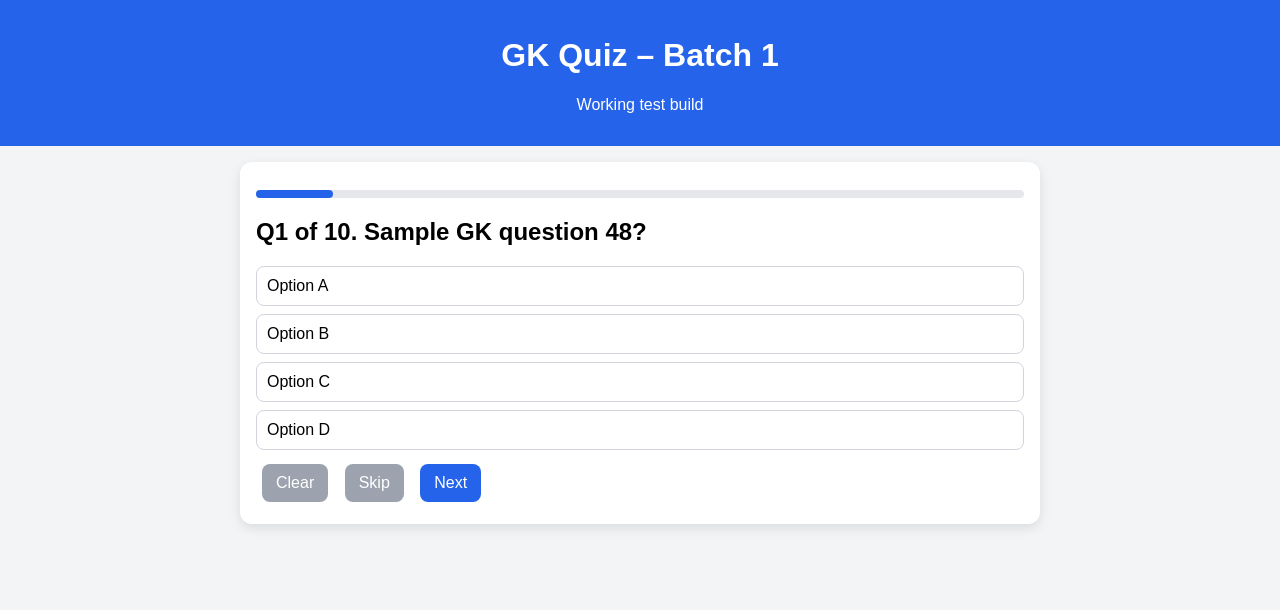
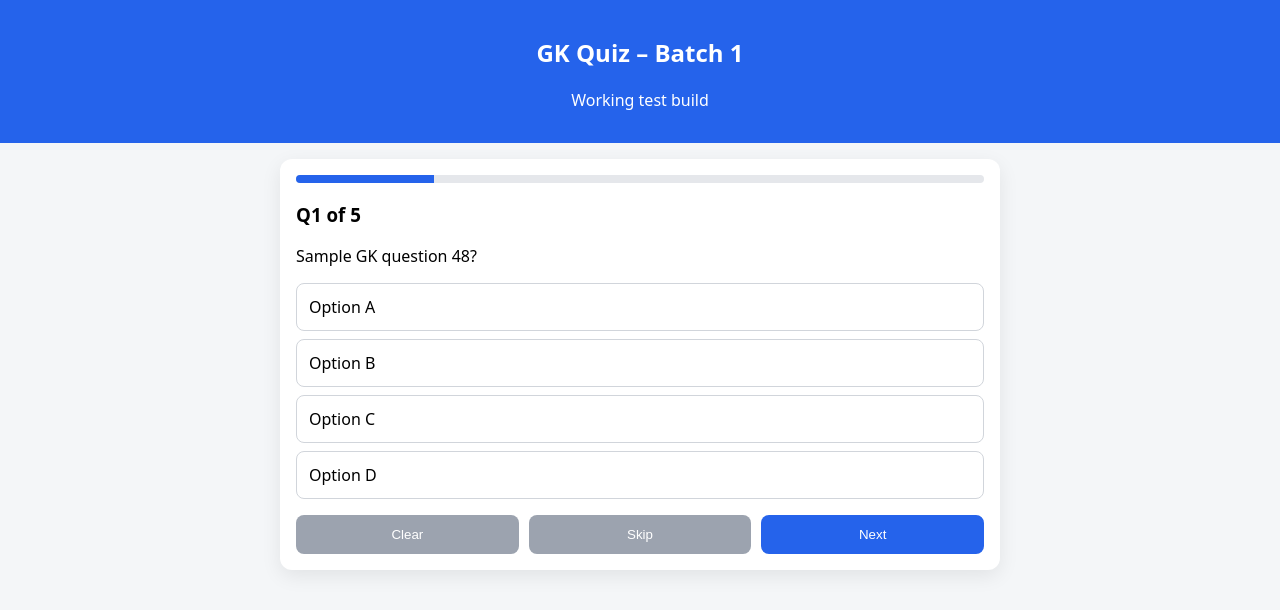
Before and after one commit to disccomm/gk-class2-pwa, a plain HTML site: page index.html in a window 1280 px wide. Both pictures are taken after a click on the button "Start Quiz". Drawn offline with Linux system fonts and the light colour scheme.

Commit message:
Add files via upload

```diff
--- a/index.html
+++ b/index.html
@@ -4,117 +4,188 @@
 <meta charset="UTF-8" />
 <meta name="viewport" content="width=device-width, initial-scale=1.0"/>
 <title>GK Quiz – Batch 1</title>
+
 <style>
-body{font-family:Arial,Helvetica,sans-serif;margin:0;background:#f3f4f6}
-header{background:#2563eb;color:#fff;padding:16px;text-align:center}
-.container{max-width:800px;margin:auto;padding:16px}
-.card{background:#fff;border-radius:12px;padding:16px;box-shadow:0 4px 12px rgba(0,0,0,.1)}
-button{padding:10px 14px;margin:6px;border:none;border-radius:8px;font-size:16px}
-.primary{background:#2563eb;color:#fff}
-.secondary{background:#9ca3af;color:#fff}
-.option{border:1px solid #d1d5db;padding:10px;border-radius:8px;margin:8px 0}
-.option.correct{background:#dcfce7;border-color:#22c55e}
-.option.wrong{background:#fee2e2;border-color:#ef4444}
-.progress{height:8px;background:#e5e7eb;border-radius:4px;margin:12px 0}
-.bar{height:100%;width:0%;background:#2563eb;border-radius:4px}
-img{max-width:100%;border-radius:8px;margin:8px 0}
+body {
+  font-family: system-ui, -apple-system, BlinkMacSystemFont;
+  background: #f4f6f8;
+  margin: 0;
+}
+header {
+  background: #2563eb;
+  color: white;
+  padding: 16px;
+  text-align: center;
+}
+.container {
+  max-width: 720px;
+  margin: auto;
+  padding: 16px;
+}
+.card {
+  background: white;
+  border-radius: 12px;
+  padding: 16px;
+  box-shadow: 0 6px 20px rgba(0,0,0,0.08);
+}
+.progress {
+  height: 8px;
+  background: #e5e7eb;
+  border-radius: 4px;
+  overflow: hidden;
+  margin-bottom: 12px;
+}
+.progress-bar {
+  height: 100%;
+  background: #2563eb;
+  width: 0%;
+}
+.option {
+  border: 1px solid #d1d5db;
+  padding: 12px;
+  border-radius: 8px;
+  margin-top: 8px;
+  cursor: pointer;
+}
+.option.selected { background: #dbeafe; border-color: #2563eb; }
+.option.correct { background: #dcfce7; border-color: #16a34a; }
+.option.wrong { background: #fee2e2; border-color: #dc2626; }
+img {
+  max-width: 100%;
+  border-radius: 10px;
+  margin: 12px 0;
+}
+.buttons {
+  display: flex;
+  gap: 10px;
+  margin-top: 16px;
+}
+button {
+  flex: 1;
+  padding: 12px;
+  border-radius: 8px;
+  border: none;
+  cursor: pointer;
+}
+.primary { background: #2563eb; color: white; }
+.secondary { background: #9ca3af; color: white; }
 </style>
-<script src="questionBank.js"></script>
 </head>
+
 <body>
 
 <header>
-  <h1>GK Quiz – Batch 1</h1>
+  <h2>GK Quiz – Batch 1</h2>
   <p>Working test build</p>
 </header>
 
 <div class="container">
   <div class="card" id="setup">
     <label>Select number of questions:</label><br/>
-    <select id="count"></select><br/><br/>
+    <select id="count">
+      <option value="5">5</option>
+      <option value="10">10</option>
+      <option value="20">20</option>
+    </select>
+    <br/><br/>
     <button class="primary" onclick="startQuiz()">Start Quiz</button>
   </div>
 
-  <div class="card" id="quiz" style="display:none">
-    <div class="progress"><div id="bar" class="bar"></div></div>
-    <h2 id="qtext"></h2>
-    <img id="qimg" style="display:none"/>
+  <div class="card" id="quiz" style="display:none;">
+    <div class="progress"><div class="progress-bar" id="bar"></div></div>
+    <h3 id="qnum"></h3>
+    <p id="question"></p>
+    <div id="image"></div>
     <div id="options"></div>
-    <button class="secondary" onclick="clearAnswer()">Clear</button>
-    <button class="secondary" onclick="skip()">Skip</button>
-    <button class="primary" onclick="next()">Next</button>
+
+    <div class="buttons">
+      <button class="secondary" onclick="clearAnswer()">Clear</button>
+      <button class="secondary" onclick="nextQuestion()">Skip</button>
+      <button class="primary" onclick="nextQuestion()">Next</button>
+    </div>
   </div>
 
-  <div class="card" id="review" style="display:none"></div>
+  <div class="card" id="review" style="display:none;"></div>
 </div>
 
+<script src="questionBank.js"></script>
 <script>
-const select = document.getElementById("count");
-for(let i=10;i<=200;i+=10){
-  const o=document.createElement("option");
-  o.value=i;o.text=i;
-  select.appendChild(o);
+let quiz = [], index = 0, answers = {};
+
+function shuffle(arr) {
+  return [...arr].sort(() => Math.random() - 0.5);
 }
 
-function shuffle(arr){
-  return [...arr].sort(()=>Math.random()-0.5);
-}
-
-let quiz=[],current=0,answers={};
-
-function startQuiz(){
-  quiz = shuffle(QUESTION_BANK).slice(0, Math.min(select.value, QUESTION_BANK.length));
-  document.getElementById("setup").style.display="none";
-  document.getElementById("quiz").style.display="block";
+function startQuiz() {
+  const n = parseInt(document.getElementById("count").value);
+  quiz = shuffle(QUESTION_BANK).slice(0, n).map(q => ({
+    ...q,
+    shuffled: shuffle(q.options)
+  }));
+  document.getElementById("setup").style.display = "none";
+  document.getElementById("quiz").style.display = "block";
   render();
 }
 
-function render(){
-  const q=quiz[current];
-  document.getElementById("qtext").innerText = `Q${current+1} of ${quiz.length}. ${q.question}`;
-  document.getElementById("bar").style.width=((current+1)/quiz.length*100)+"%";
-  const img=document.getElementById("qimg");
-  if(q.imageUrl){img.src=q.imageUrl;img.style.display="block";}
-  else img.style.display="none";
+function render() {
+  const q = quiz[index];
+  document.getElementById("qnum").innerText = `Q${index+1} of ${quiz.length}`;
+  document.getElementById("question").innerText = q.question;
 
-  const opts=document.getElementById("options");
-  opts.innerHTML="";
-  shuffle(q.options).forEach(o=>{
-    const d=document.createElement("div");
-    d.className="option";
-    d.innerText=o;
-    if(answers[current]){
-      if(o===q.answer) d.classList.add("correct");
-      else if(o===answers[current]) d.classList.add("wrong");
-    }
-    d.onclick=()=>{
-      if(answers[current])return;
-      answers[current]=o;
-      render();
-    };
+  document.getElementById("bar").style.width =
+    ((index+1)/quiz.length*100) + "%";
+
+  const img = document.getElementById("image");
+  img.innerHTML = "";
+  if (q.type === "image" && q.imageUrl) {
+    img.innerHTML = `<img src="${q.imageUrl}" alt="question image">`;
+  }
+
+  const opts = document.getElementById("options");
+  opts.innerHTML = "";
+  q.shuffled.forEach(o => {
+    const d = document.createElement("div");
+    d.className = "option";
+    if (answers[index] === o) d.classList.add("selected");
+    d.innerText = o;
+    d.onclick = () => select(o);
     opts.appendChild(d);
   });
 }
 
-function clearAnswer(){ delete answers[current]; render(); }
-function skip(){ if(current<quiz.length-1){current++;render();} }
-function next(){
-  if(current<quiz.length-1){current++;render();}
-  else showReview();
+function select(opt) {
+  answers[index] = opt;
+  render();
 }
 
-function showReview(){
-  document.getElementById("quiz").style.display="none";
-  const r=document.getElementById("review");
-  r.style.display="block";
-  let html="<h2>Review</h2>";
-  quiz.forEach((q,i)=>{
-    html+=`<p><b>${q.question}</b><br/>
-    Your answer: ${answers[i]||"Not Answered"}<br/>
-    Correct answer: <b>${q.answer}</b><br/>
-    Refer PDF page ${q.page}</p><hr/>`;
+function clearAnswer() {
+  delete answers[index];
+  render();
+}
+
+function nextQuestion() {
+  if (index < quiz.length - 1) {
+    index++;
+    render();
+  } else {
+    showReview();
+  }
+}
+
+function showReview() {
+  document.getElementById("quiz").style.display = "none";
+  const r = document.getElementById("review");
+  r.style.display = "block";
+  r.innerHTML = "<h3>Review</h3>";
+
+  quiz.forEach((q,i) => {
+    const u = answers[i] || "Not Answered";
+    r.innerHTML += `
+      <p><b>Q${i+1}.</b> ${q.question}<br/>
+      Your answer: ${u}<br/>
+      Correct answer: <b>${q.answer}</b><br/>
+      Refer PDF page ${q.page}</p><hr/>`;
   });
-  r.innerHTML=html;
 }
 </script>
 </body>
```
